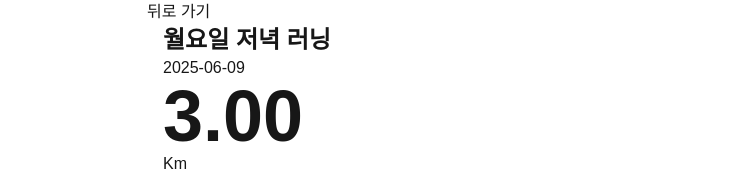
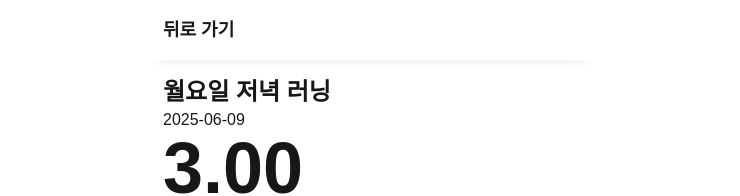
Before and after one commit to LeeHwiGyoung/running, a Next.js app: page /dashboard/runningDetail/1 in a window 1280 px wide. Shown: the top 196 px of the page, without its empty margins (269-1009 px from the left). Built offline with nearby package versions, Linux system fonts and the light colour scheme; no server answers.

Commit message:
✨ Header 추가

```diff
--- a/src/app/dashboard/runningDetail/[id]/page.tsx
+++ b/src/app/dashboard/runningDetail/[id]/page.tsx
@@ -1,6 +1,7 @@
 import DetailRunCard from '@/component/dashboard/DetailRunCard'
 import BackButton from '@/component/BackButton'
 import React from 'react'
+import Header from '@/component/Header'
 
 const dummyDetail = {
     id: 0,
@@ -17,7 +18,9 @@ const dummyDetail = {
 export default function page() {
   return (
     <main>
-      <BackButton />
+      <Header className='w-full mb-4' borderBottomShadow={true}>
+        <BackButton />
+      </Header>
       <DetailRunCard
         date={dummyDetail.date}
         title={dummyDetail.title}
```
